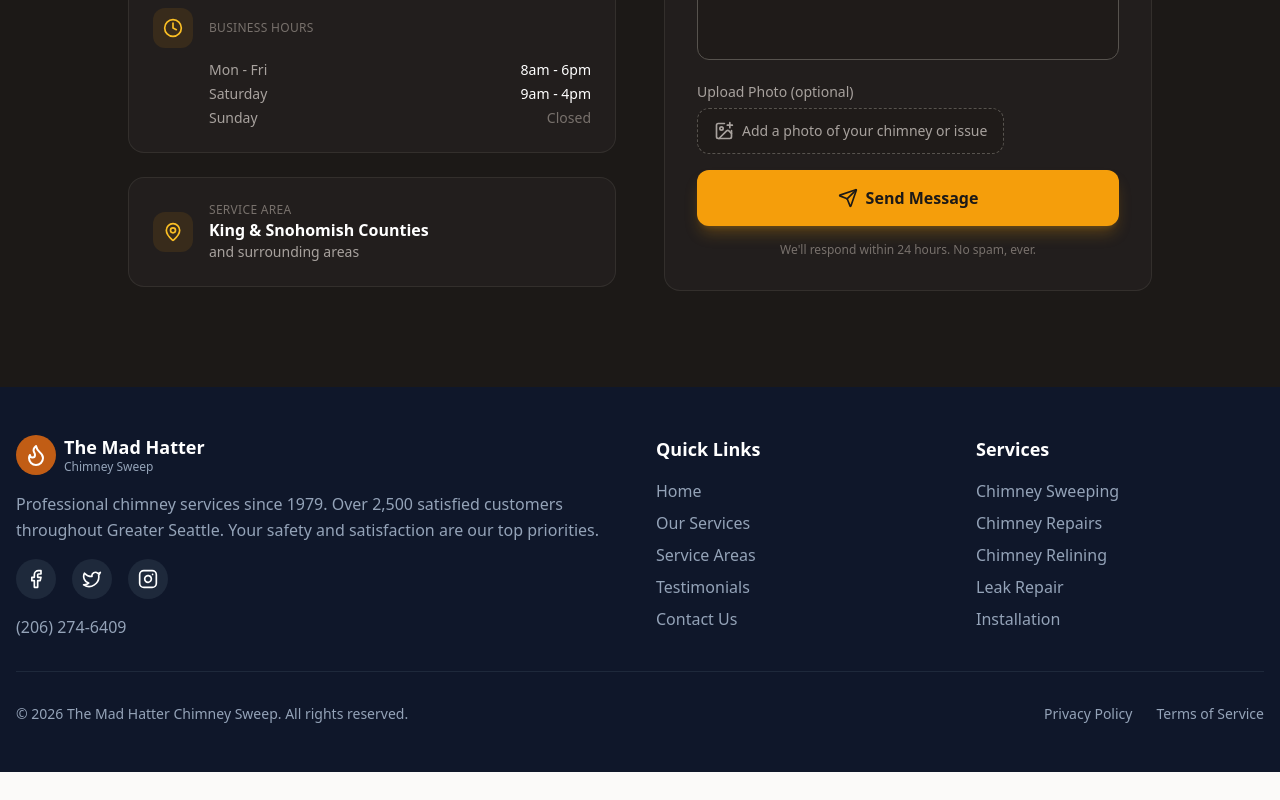
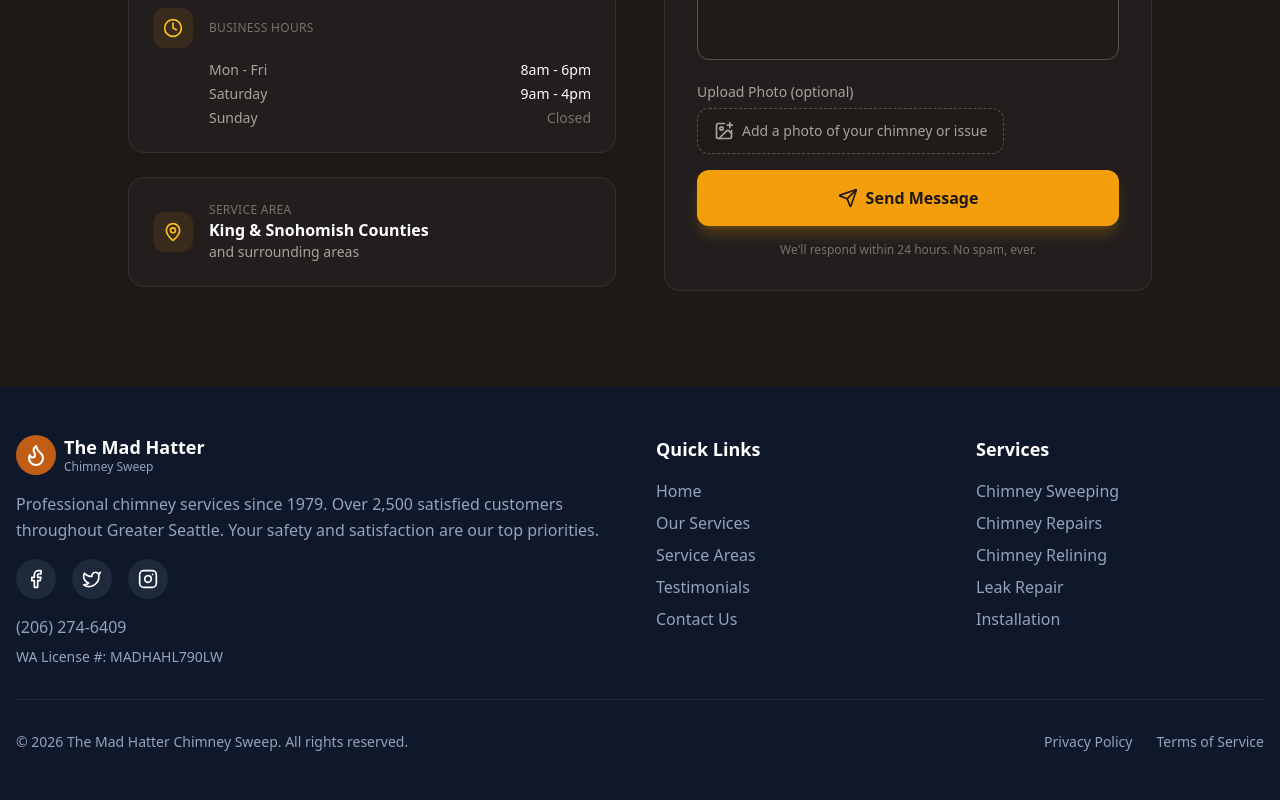
Before and after one commit to jaystonez/mad-hatter-chimney-sweep, a Next.js app: page / in a window 1280 px wide. Shown: the part 6629-7429 px from the top of the page. Before the commit the page ends 7401 px from the top, so only its background shows below. Built offline with nearby package versions, Linux system fonts and the light colour scheme; a web font is replaced by a local one.

Commit message:
Add WA License number to footer component

```diff
--- a/components/footer.tsx
+++ b/components/footer.tsx
@@ -37,6 +37,7 @@
               <a href="tel:+12062746409" className="text-slate-400 hover:text-primary transition-colors">
                 (206) 274-6409
               </a>
+                            <p className="text-slate-400 text-sm mt-2">WA License #: MADHAHL790LW</p>
             </div>
           </div>
 
```
